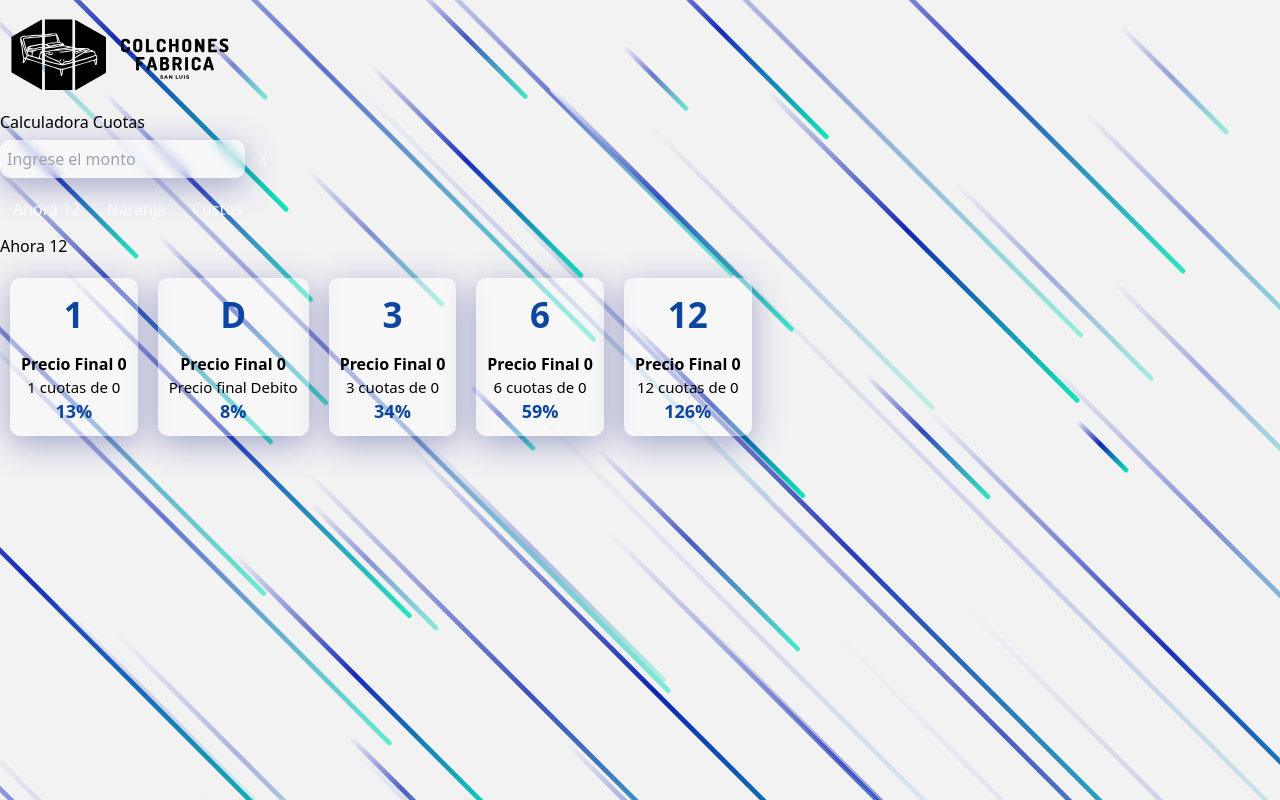
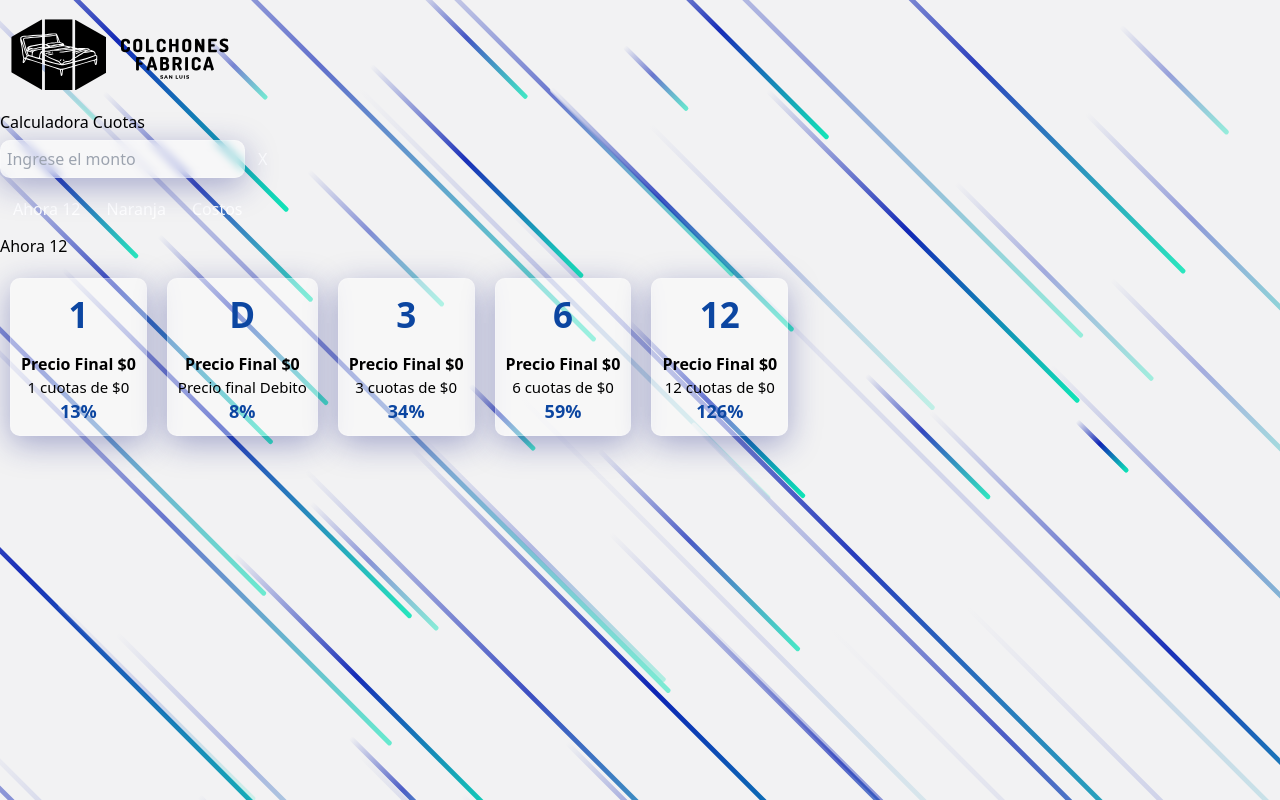
Before and after one commit to NicHeredia/CalculadoraCuotasMP-React, a React (Vite) app: page / in a window 1280 px wide. Both pictures are taken after a click on the button "Ahora 12". Built offline with nearby package versions, Linux system fonts and the light colour scheme.

Commit message:
fix menor: agregado simbolo "$" que faltaba

```diff
--- a/src/CardCuota_Credito.jsx
+++ b/src/CardCuota_Credito.jsx
@@ -6,11 +6,11 @@
     const { cuota, montoFinal, porcentaje , monto} = props;
     return (
         <>
-        <div className="cardCuota fade-in lg:w-1/5 w-2/5 fade-in">
+        <div className="cardCuota fade-in lg:w-1/5 w-2/5 fade-in flex">
                     <div className="cardCuota__numero">{cuota}</div>
                     <div className="cardCuota__contenedorMontos">
-                        <p className="cardCuota__precioFinal">Precio Final {Math.round(monto * montoFinal).toLocaleString("de-DE")}</p>
-                        <p className="cardCuota__precioCuotas">{cuota} cuotas de {Math.round((monto * montoFinal) / cuota).toLocaleString("de-DE")}</p>
+                        <p className="cardCuota__precioFinal">Precio Final ${Math.round(monto * montoFinal).toLocaleString("de-DE")}</p>
+                        <p className="cardCuota__precioCuotas">{cuota} cuotas de ${Math.round((monto * montoFinal) / cuota).toLocaleString("de-DE")}</p>
                         <div className="cardCuota__porcentaje">{porcentaje}%</div>
                     </div>
                 </div>
--- a/src/CardCuota_Custom.jsx
+++ b/src/CardCuota_Custom.jsx
@@ -8,7 +8,7 @@
         <div className="cardCuota fade-in lg:w-1/5 w-2/5 fade-in">
                     <div className="cardCuota__numero">{cuota}</div>
                     <div className="cardCuota__contenedorMontos">
-                        <p className="cardCuota__precioFinal">Precio Final {Math.round(monto * montoFinal).toLocaleString("de-DE")}</p>
+                        <p className="cardCuota__precioFinal">Precio Final ${Math.round(monto * montoFinal).toLocaleString("de-DE")}</p>
                         <p className="cardCuota__precioCuotas">{mensaje}</p>
                         <div className="cardCuota__porcentaje">{porcentaje}%</div>
                     </div>
```
